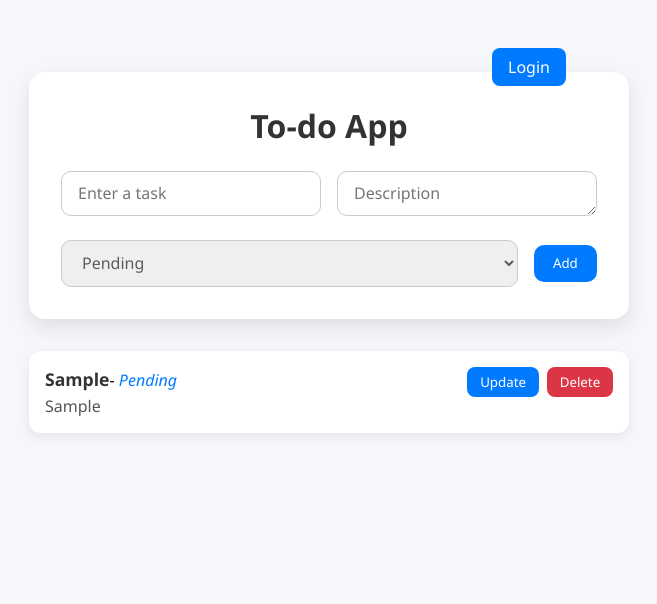
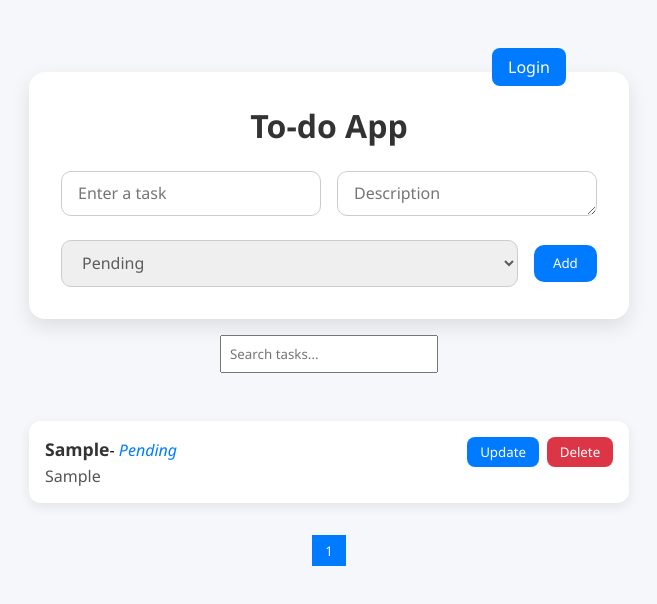
Before and after one commit to vasanth-vkjack/TodoApp, a React (Create React App) app in the folder frontend/: page / in a window 1280 px wide. Both pictures are taken after typing "Sample", "Sample" into the empty fields and a click on the button "Add". Shown: the top 604 px of the page, without its empty margins (311-968 px from the left). Built offline with nearby package versions, Linux system fonts and the light colour scheme.

Commit message:
Added pagination

```diff
--- a/frontend/src/components/Home.jsx
+++ b/frontend/src/components/Home.jsx
@@ -10,6 +10,10 @@ export const Home = () => {
     description: "",
     status: "Pending",
   });
+  const [searchQuery, setSearchQuery] = useState("");
+  const [currentPage, setCurrentPage] = useState(1);
+
+  const ITEMS_PER_PAGE = 5;
 
   const handleChange = (event) => {
     const { name, value } = event.target;
@@ -57,6 +61,20 @@ export const Home = () => {
     setTodo(todo.filter((_, i) => i !== index));
   };
 
+  const filteredTodos = todo.filter((task) =>
+    task.text.toLowerCase().includes(searchQuery.toLowerCase())
+  );
+
+  const totalPages = Math.ceil(filteredTodos.length / ITEMS_PER_PAGE);
+  const paginatedTodos = filteredTodos.slice(
+    (currentPage - 1) * ITEMS_PER_PAGE,
+    currentPage * ITEMS_PER_PAGE
+  );
+
+  const handlePageChange = (page) => {
+    setCurrentPage(page);
+  };
+
   return (
     <div className="main">
       <div className="top-bar">
@@ -91,6 +109,17 @@ export const Home = () => {
           <button onClick={() => handleAdd()}>Add</button>
         </div>
       </div>
+      <div className="search-bar">
+        <input
+          type="text"
+          placeholder="Search tasks..."
+          value={searchQuery}
+          onChange={(e) => {
+            setSearchQuery(e.target.value);
+            setCurrentPage(1); // Reset to first page on search
+          }}
+        />
+      </div>
       <ul className="list">
         {todo?.map((todo, index) => (
           <li key={index}>
@@ -101,13 +130,31 @@ export const Home = () => {
                 <div className="desc">{todo.description}</div>
               </div>
               <div className="btn">
-                <button className="btn-update" onClick={() => handleEdit(todo)}>Update</button>
-                <button className="btn-delete" onClick={() => handleDelete(index)}>Delete</button>
+                <button className="btn-update" onClick={() => handleEdit(todo)}>
+                  Update
+                </button>
+                <button
+                  className="btn-delete"
+                  onClick={() => handleDelete(index)}
+                >
+                  Delete
+                </button>
               </div>
             </div>
           </li>
         ))}
       </ul>
+      <div className="pagination">
+        {Array.from({ length: totalPages }, (_, idx) => (
+          <button
+            key={idx + 1}
+            onClick={() => handlePageChange(idx + 1)}
+            className={currentPage === idx + 1 ? "active-page" : ""}
+          >
+            {idx + 1}
+          </button>
+        ))}
+      </div>
       <div>
         {editId && (
           <EditTodo
--- a/frontend/src/components/NewTodo.css
+++ b/frontend/src/components/NewTodo.css
@@ -296,6 +296,38 @@ Link:hover {
   background-color: #0056b3;
 }
 
+
+/* New CSS For search and pagination */
+
+.search-bar {
+  margin: 1rem 0;
+}
+.search-bar input {
+  padding: 0.5rem;
+  width: 100%;
+  max-width: 300px;
+}
+
+.pagination {
+  display: flex;
+  justify-content: center;
+  gap: 8px;
+  margin-top: 1rem;
+}
+
+.pagination button {
+  padding: 0.4rem 0.8rem;
+  border: none;
+  background: #ddd;
+  cursor: pointer;
+}
+
+.pagination .active-page {
+  background-color: #007bff;
+  color: white;
+}
+
+
 @keyframes fadeIn {
   from {
     opacity: 0;
```
